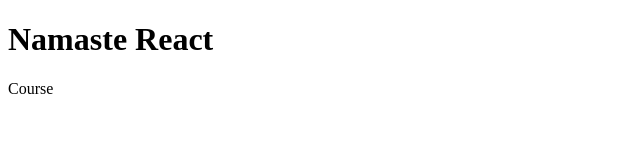
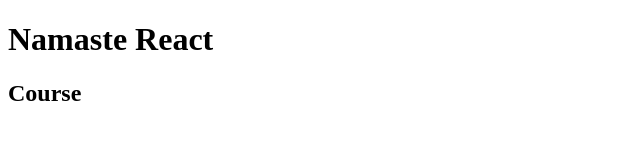
Before and after one commit to thakur129pc/namasteReact, a plain HTML site: page index.html in a window 1280 px wide. Shown: the full height of the page, 0-640 px from the left. Drawn offline with nearby package versions, Linux system fonts and the light colour scheme.

Commit message:
commit-2

```diff
--- a/index.html
+++ b/index.html
@@ -15,7 +15,7 @@
         const rootEL = document.getElementById("root");
         const container = React.createElement("div", { id: "container" }, [
             React.createElement("h1", { id: "heading" }, "Namaste React"),
-            React.createElement("p", { id: "paragraph" }, "Course"),
+            React.createElement("h2", { id: "paragraph" }, "Course"),
         ]);
         const root = ReactDOM.createRoot(rootEL);
         root.render(container);
```
